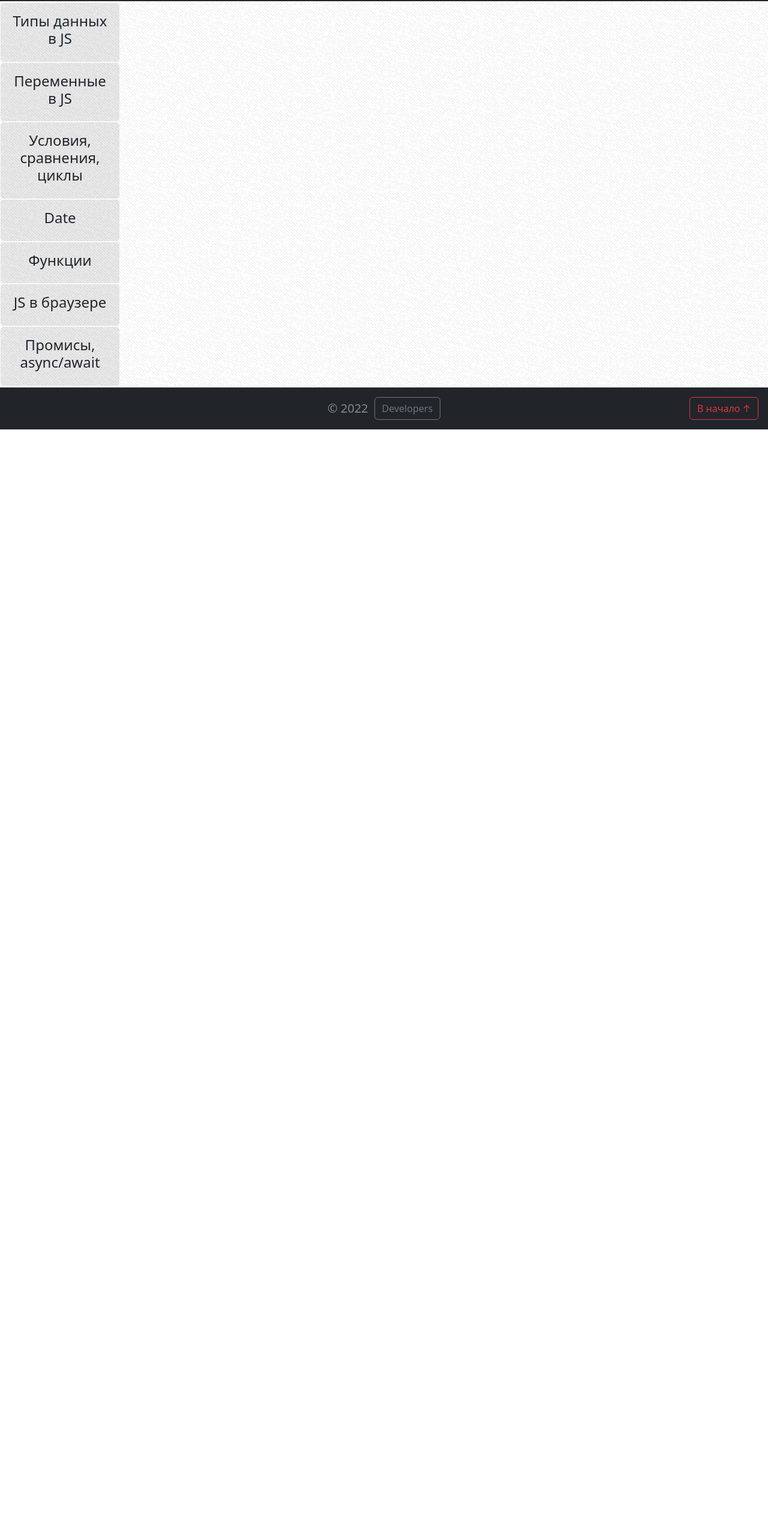
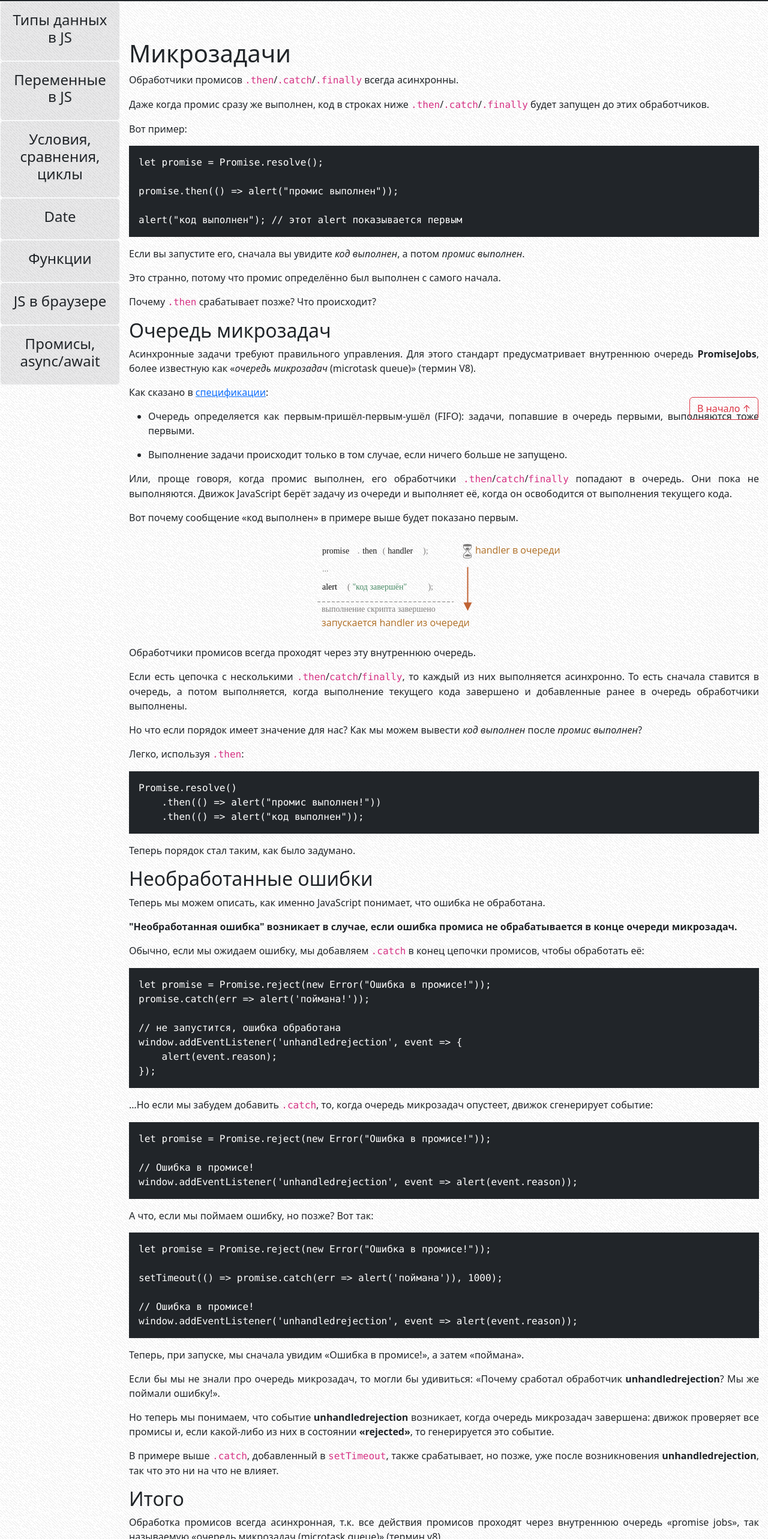
Before and after one commit to Pixel-King/CoreJS, a React (Create React App) app in the folder corejs-dev/: page /theory/articlesTheory/Microtasks in a window 1280 px wide. Shown: the part 84-2650 px from the top of the page at 60% size. Before the commit the page ends 800 px from the top, so only its background shows below. Built offline with nearby package versions, Linux system fonts and the light colour scheme.

Commit message:
feat: add Microtasks article

```diff
--- a/corejs-dev/src/components/Theory/TheoryPage.tsx
+++ b/corejs-dev/src/components/Theory/TheoryPage.tsx
@@ -45,6 +45,7 @@ import PromiseChaining from "./articlesTheory/PromiseChaining";
 import PromisesErrorHandling from "./articlesTheory/PromisesErrorHandling";
 import PromiseApi from "./articlesTheory/PromiseApi";
 import Promisification from "./articlesTheory/Promisification";
+import Microtasks from "./articlesTheory/Microtasks";
 
 import DataTypesArticleList from "./articlesLists/DataTypesArticlesList";
 import VariableArticlelList from "./articlesLists/VariablesArticlesList";
@@ -130,6 +131,7 @@ const TheoryPage: React.FC = () => {
                     <Route path='articlesTheory/PromisesErrorHandling' element={ <PromisesErrorHandling /> } />
                     <Route path='articlesTheory/PromiseApi' element={ <PromiseApi /> } />
                     <Route path='articlesTheory/Promisification' element={ <Promisification /> } />
+                    <Route path='articlesTheory/Microtasks' element={ <Microtasks /> } />
                 </Routes>
             </div>
             {scrollButton}
--- a/corejs-dev/src/components/Theory/articlesLists/PromisesArticlesList.tsx
+++ b/corejs-dev/src/components/Theory/articlesLists/PromisesArticlesList.tsx
@@ -23,6 +23,9 @@ const PromisesArticlesList: React.FC = () => {
         </Nav.Item>,
         <Nav.Item key={'Promisification-article'}>
             <Link to='./articlesTheory/Promisification' onClick={ () => scrollUp()} className={`article-nav-link d-block ${loc.pathname === '/theory/articlesTheory/Promisification' ? 'bg-danger bg-opacity-10 border border-danger rounded fw-semibold' : ''} Promisification`}>Промисификация</Link>
+        </Nav.Item>,
+        <Nav.Item key={'Microtasks-article'}>
+            <Link to='./articlesTheory/Microtasks' onClick={ () => scrollUp()} className={`article-nav-link d-block ${loc.pathname === '/theory/articlesTheory/Microtasks' ? 'bg-danger bg-opacity-10 border border-danger rounded fw-semibold' : ''} Microtasks`}>Микрозадачи</Link>
         </Nav.Item>
     ];
 
--- /dev/null
+++ b/corejs-dev/src/components/Theory/articlesTheory/Microtasks.tsx
@@ -0,0 +1,98 @@
+import * as React from 'react';
+import promiseQueueImg from './Promises-img/promiseQueue.svg';
+
+const Microtasks: React.FC =() => {
+    return (
+    <>
+
+    <h1>Микрозадачи</h1>
+    <p>Обработчики промисов <code className="fs-6">.then</code>/<code className="fs-6">.catch</code>/<code className="fs-6">.finally</code> всегда асинхронны.</p>
+    <p>Даже когда промис сразу же выполнен, код в строках ниже <code className="fs-6">.then</code>/<code className="fs-6">.catch</code>/<code className="fs-6">.finally</code> будет запущен до этих обработчиков.</p>
+    <p>Вот пример:</p>
+    <pre className="text-bg-dark px-3 py-3">
+        <code className="fs-6">
+        {`let promise = Promise.resolve();
+
+promise.then(() => alert("промис выполнен"));
+
+alert("код выполнен"); // этот alert показывается первым`}
+        </code>
+    </pre>
+    <p>Если вы запустите его, сначала вы увидите <em>код выполнен</em>, а потом <em>промис выполнен</em>.</p>
+    <p>Это странно, потому что промис определённо был выполнен с самого начала.</p>
+    <p>Почему <code className="fs-6">.then</code> срабатывает позже? Что происходит?</p>
+    <h2>Очередь микрозадач</h2>
+    <p>Асинхронные задачи требуют правильного управления. Для этого стандарт предусматривает внутреннюю очередь <strong>PromiseJobs</strong>, более известную как «<em>очередь микрозадач</em> (microtask queue)» (термин V8).</p>
+    <p>Как сказано в <a href="https://tc39.github.io/ecma262/#sec-jobs-and-job-queues">спецификации</a>:</p>
+    <ul>
+        <li>
+            <p>Очередь определяется как первым-пришёл-первым-ушёл (FIFO): задачи, попавшие в очередь первыми, выполняются тоже первыми.</p>
+        </li>
+        <li>
+            <p>Выполнение задачи происходит только в том случае, если ничего больше не запущено.</p>
+        </li>
+    </ul>
+    <p>Или, проще говоря, когда промис выполнен, его обработчики <code className="fs-6">.then</code>/<code className="fs-6">catch</code>/<code className="fs-6">finally</code> попадают в очередь. Они пока не выполняются. Движок JavaScript берёт задачу из очереди и выполняет её, когда он освободится от выполнения текущего кода.</p>
+    <p>Вот почему сообщение «код выполнен» в примере выше будет показано первым.</p>
+    <img className="mx-auto d-block" src={promiseQueueImg} alt="promise queue"></img>
+    <p>Обработчики промисов всегда проходят через эту внутреннюю очередь.</p>
+    <p>Если есть цепочка с несколькими <code className="fs-6">.then</code>/<code className="fs-6">catch</code>/<code className="fs-6">finally</code>, то каждый из них выполняется асинхронно. То есть сначала ставится в очередь, а потом выполняется, когда выполнение текущего кода завершено и добавленные ранее в очередь обработчики выполнены.</p>
+    <p>Но что если порядок имеет значение для нас? Как мы можем вывести <em>код выполнен</em> после <em>промис выполнен</em>?</p>
+    <p>Легко, используя <code className="fs-6">.then</code>:</p>
+    <pre className="text-bg-dark px-3 py-3">
+        <code className="fs-6">
+        {`Promise.resolve()
+    .then(() => alert("промис выполнен!"))
+    .then(() => alert("код выполнен"));`}
+        </code>
+    </pre>
+    <p>Теперь порядок стал таким, как было задумано.</p>
+    <h2>Необработанные ошибки</h2>
+    <p>Теперь мы можем описать, как именно JavaScript понимает, что ошибка не обработана.</p>
+    <p><strong>"Необработанная ошибка" возникает в случае, если ошибка промиса не обрабатывается в конце очереди микрозадач.</strong></p>
+    <p>Обычно, если мы ожидаем ошибку, мы добавляем <code className="fs-6">.catch</code> в конец цепочки промисов, чтобы обработать её:</p>
+    <pre className="text-bg-dark px-3 py-3">
+        <code className="fs-6">
+        {`let promise = Promise.reject(new Error("Ошибка в промисе!"));
+promise.catch(err => alert('поймана!'));
+
+// не запустится, ошибка обработана
+window.addEventListener('unhandledrejection', event => {
+    alert(event.reason);
+});`}
+        </code>
+    </pre>
+    <p>…Но если мы забудем добавить <code className="fs-6">.catch</code>, то, когда очередь микрозадач опустеет, движок сгенерирует событие:</p>
+    <pre className="text-bg-dark px-3 py-3">
+        <code className="fs-6">
+        {`let promise = Promise.reject(new Error("Ошибка в промисе!"));
+
+// Ошибка в промисе!
+window.addEventListener('unhandledrejection', event => alert(event.reason));`}
+        </code>
+    </pre>
+    <p>А что, если мы поймаем ошибку, но позже? Вот так:</p>
+    <pre className="text-bg-dark px-3 py-3">
+        <code className="fs-6">
+        {`let promise = Promise.reject(new Error("Ошибка в промисе!"));
+
+setTimeout(() => promise.catch(err => alert('поймана')), 1000);
+
+// Ошибка в промисе!
+window.addEventListener('unhandledrejection', event => alert(event.reason));`}
+        </code>
+    </pre>
+    <p>Теперь, при запуске, мы сначала увидим «Ошибка в промисе!», а затем «поймана».</p>
+    <p>Если бы мы не знали про очередь микрозадач, то могли бы удивиться: «Почему сработал обработчик <strong>unhandledrejection</strong>? Мы же поймали ошибку!».</p>
+    <p>Но теперь мы понимаем, что событие <strong>unhandledrejection</strong> возникает, когда очередь микрозадач завершена: движок проверяет все промисы и, если какой-либо из них в состоянии <strong>«rejected»</strong>, то генерируется это событие.</p>
+    <p>В примере выше <code className="fs-6">.catch</code>, добавленный в <code className="fs-6">setTimeout</code>, также срабатывает, но позже, уже после возникновения <strong>unhandledrejection</strong>, так что это ни на что не влияет.</p>
+    <h2>Итого</h2>
+    <p>Обработка промисов всегда асинхронная, т.к. все действия промисов проходят через внутреннюю очередь «promise jobs», так называемую «очередь микрозадач (microtask queue)» (термин v8).</p>
+    <p>Таким образом, обработчики <code className="fs-6">.then</code>/<code className="fs-6">catch</code>/<code className="fs-6">finally</code> вызываются после выполнения текущего кода.</p>
+    <p>Если нам нужно гарантировать выполнение какого-то кода после <code className="fs-6">.then</code>/<code className="fs-6">catch</code>/<code className="fs-6">finally</code>, то лучше всего добавить его вызов в цепочку <code className="fs-6">.then</code>.</p>
+
+    </>
+    );
+}
+
+export default Microtasks;
```
Also changed, not shown: corejs-dev/src/components/Theory/articlesTheory/Promises-img/promiseQueue.svg (added).
